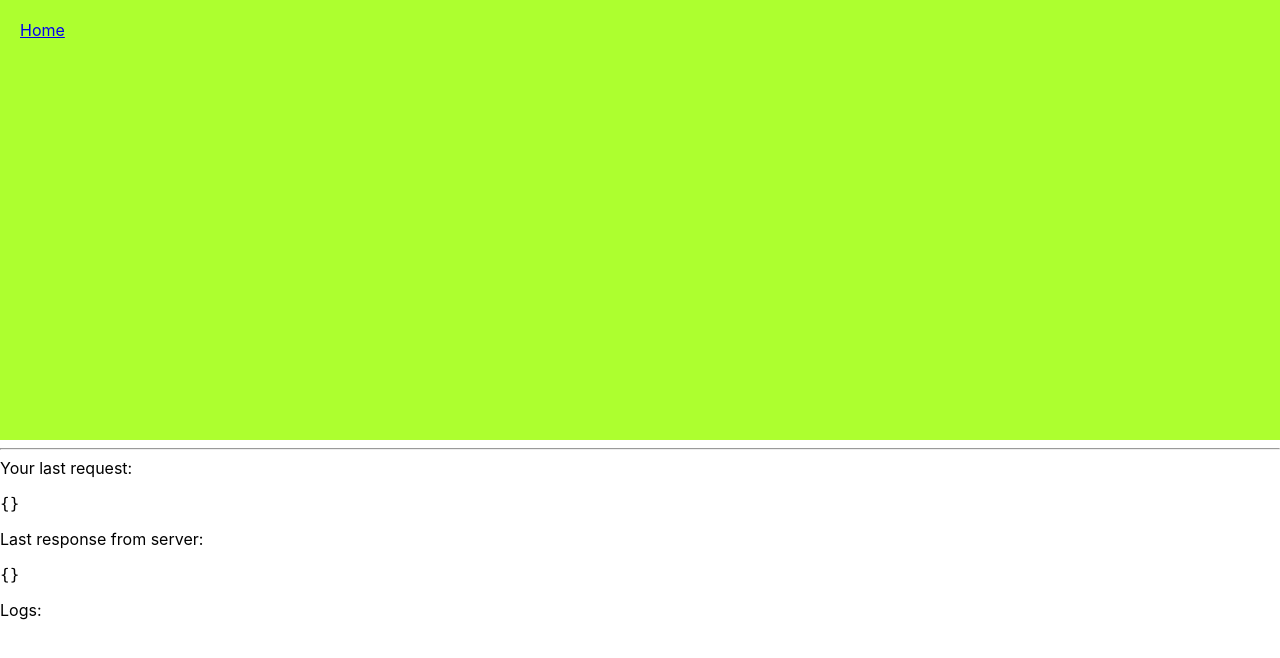
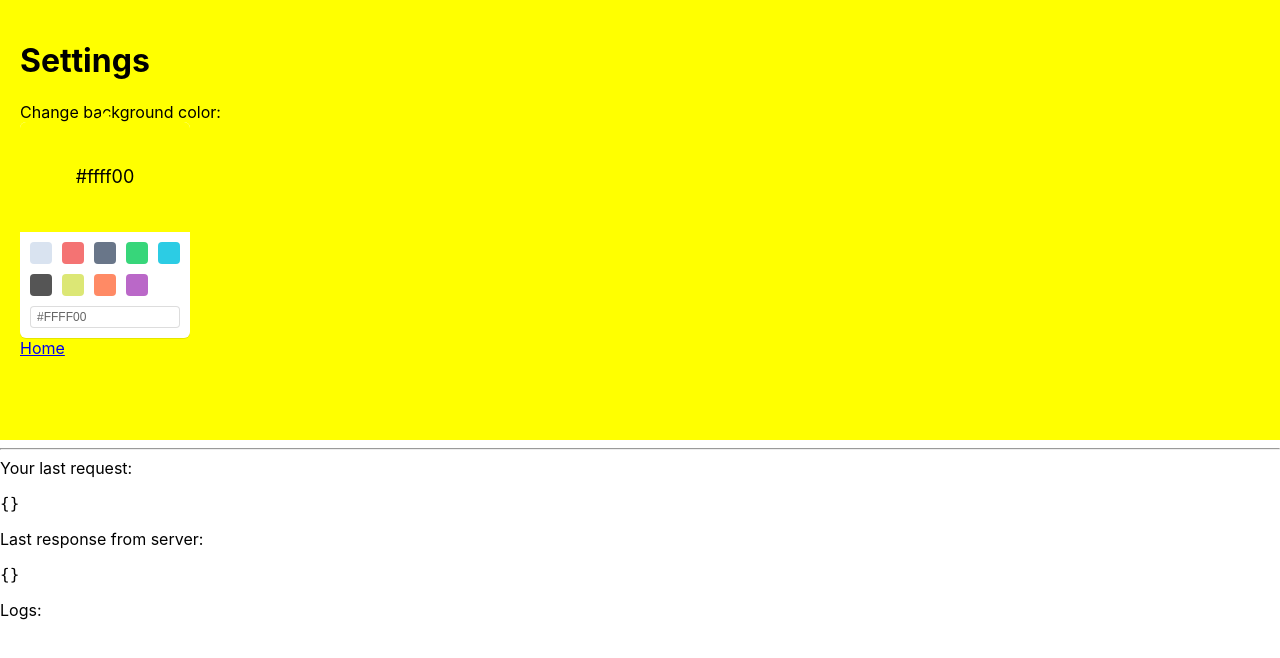
Before and after one commit to nik-selecto/shool_todos-front, a React (Create React App) app: page /settings in a window 1280 px wide. Shown: the top 658 px of the page. Built offline with nearby package versions, Linux system fonts and the light colour scheme.

Commit message:
Settings

```diff
--- a/package.json
+++ b/package.json
@@ -13,6 +13,7 @@
     "axios": "^0.27.2",
     "qs": "^6.11.0",
     "react": "^18.2.0",
+    "react-color": "^2.19.3",
     "react-dom": "^18.2.0",
     "react-router-dom": "^6.3.0",
     "react-scripts": "5.0.1",
@@ -42,5 +43,8 @@
       "last 1 firefox version",
       "last 1 safari version"
     ]
+  },
+  "devDependencies": {
+    "@types/react-color": "^3.0.6"
   }
 }
--- a/src/App.css
+++ b/src/App.css
@@ -13,7 +13,6 @@ span * {
 
 
 #content-div {
-  height: 400px;
-  background-color: greenyellow;
+  min-height: 400px;
   padding: 20px 20px;
 }
--- a/src/App.tsx
+++ b/src/App.tsx
@@ -11,6 +11,7 @@ import { CommonData, User } from './components/types';
 import { Logger } from './components/Logger';
 import { Logout } from './components/Logout';
 import { Todos } from './components/Todos';
+import { Settings } from './components/Settings';
 
 function App() {
   const location = useLocation();
@@ -18,6 +19,7 @@ function App() {
   const [lastRes, setLastRes] = useState({});
   const [logs, _setLogs] = useState<string[]>([]);
   const [user, setUser] = useState<null | User>(null);
+  const [background, setBackground] = useState('yellow');
   const setLogs = (data: string) => _setLogs([data, ...logs]);
 
   const common: CommonData = {
@@ -31,9 +33,14 @@ function App() {
   return (
     <div className="App">
 
-      <div id='content-div'>
+      <div id='content-div' style={{
+        backgroundColor: background,
+      }}>
         <Routes>
           <Route path={'/'} element={<Home {...common} />} />
+          <Route path={'/settings'} element={<Settings {...{
+            ...common, background, setBackground
+          }} />} />
           {(user ? [
           ] : [
             <Route path={'/sign-up'} element={<SignUp {...common} />} />,
@@ -43,6 +50,7 @@ function App() {
         </Routes>
 
         {location.pathname !== '/' && <Link to={'/'}>Home</Link>}
+        {user && (location.pathname !== '/settings') && <><br/><Link to={'/settings'}>Settings</Link></>}
         {(user ? [
           <Logout {...common} />
         ] : [
--- /dev/null
+++ b/src/components/Settings.tsx
@@ -0,0 +1,46 @@
+import { CommonData } from './types';
+import { BlockPicker } from 'react-color';
+import { makeRequest } from './utils';
+
+export function Settings(data: CommonData & {
+    background: string,
+    setBackground: (color: string) => void,
+}) {
+    const { background, setBackground, user, setLastReq, setLastRes, setLogs } = data;
+    return <div>
+        <h1>Settings</h1>
+        <label>Change background color:</label>
+        <BlockPicker color={background} onChange={(color) => {
+            const oldColor = background;
+
+            setBackground(color.hex)
+
+            setTimeout(() => {
+                // eslint-disable-next-line no-restricted-globals
+                if (confirm('Do you want to save this color?')) {
+                    makeRequest({
+                        method: 'get',
+                        endpoint: `/users/${user!.id}/settings`,
+                        query: { background: color.hex },
+                    }, {
+                        setLastReq,
+                        setLastRes,
+                    }).then(({ data: { id } }: any) => {
+                        if (!id) {
+                            setBackground(oldColor);
+                            setLogs(JSON.stringify({
+                                error: 'Incorrect response',
+                                correctExample: {
+                                    id: 1,
+                                },
+                            }))
+                        }
+                    })
+                } else {
+                    setBackground(oldColor);
+                }
+            }, 500);
+        }
+        } />
+    </div>
+}
--- a/src/components/Todo.tsx
+++ b/src/components/Todo.tsx
@@ -76,7 +76,7 @@ export function Todo({
                     setTodos(oldTodos);
                     setLogs(JSON.stringify({
                         error: 'Incorrect response',
-                        tip: 'On success delete you should set response\' [status] property to [204]',
+                        tip: 'On success delete you should response with 204 status code',
                     }, null, 4));
                 });
             }}>Delete</button>
--- a/src/components/types.ts
+++ b/src/components/types.ts
@@ -2,6 +2,7 @@ export type User = {
     id: string,
     email: string,
     name: string,
+    background_color: string,
 };
 
 export type CommonData = {
--- a/src/components/utils.ts
+++ b/src/components/utils.ts
@@ -1,6 +1,7 @@
 import { LOCALHOST } from './constants';
 import { CommonData } from './types';
 import axios from 'axios';
+import qs from 'qs';
 
 export async function makeRequest(data: {
     method: 'post' | 'get' | 'put' | 'delete',
@@ -20,9 +21,9 @@ export async function makeRequest(data: {
         query,
         body,
     } = data;
-    const url = `${LOCALHOST}${endpoint}`;
+    const url = `${LOCALHOST}${endpoint}${query ? qs.stringify(query, { addQueryPrefix: true }): ''}`;
 
-    setLastReq({ method, headers, url, query, body });
+    setLastReq({ method, headers, url, body });
 
     try {
         const { data, headers, status } = await axios({
```
Also changed, not shown: 2 other files (tests, documents, lock files or other folders).
